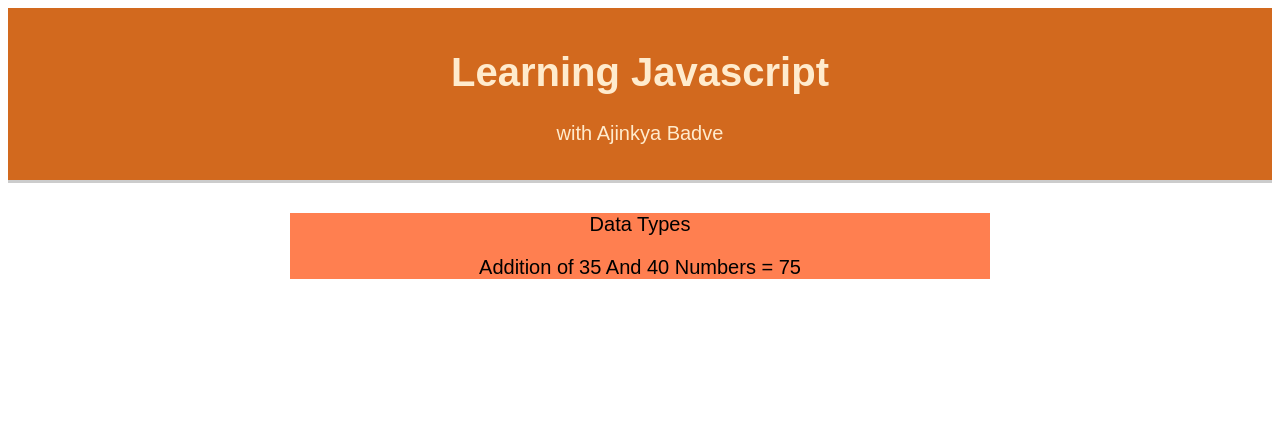
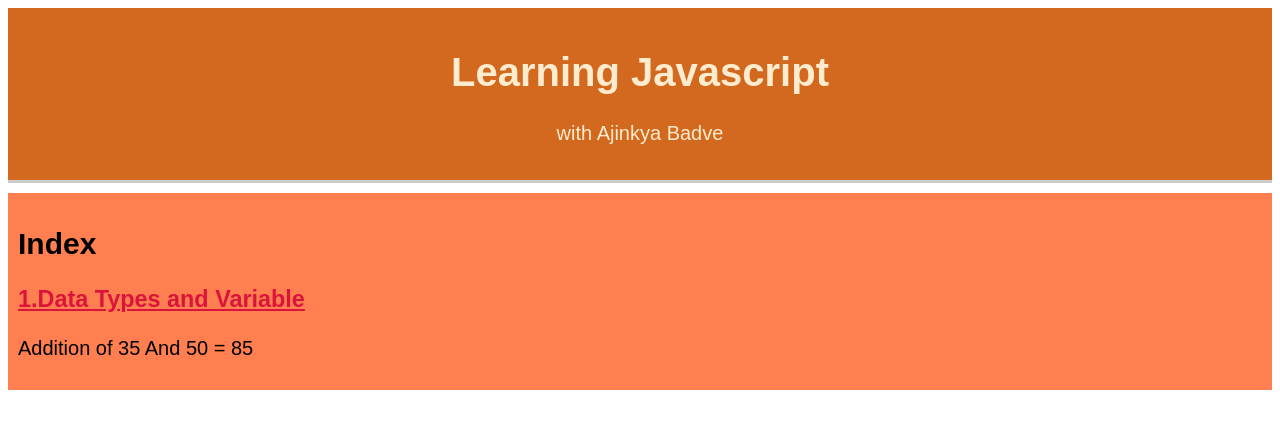
Before and after one commit to asbadve/js_fundamental, a plain HTML site: page index.html in a window 1280 px wide. Drawn offline with Linux system fonts and the light colour scheme.

Commit message:
added function to append the html element in js

```diff
--- a/index.html
+++ b/index.html
@@ -17,18 +17,38 @@
         <p>with Ajinkya Badve</p>
     </div>
 
-    <div class="container">
+
+    <div class="container" id="container_id">
+
+
+        <h2>Index</h1>
 
         <script>
+            // #####################################
             //to check weather the script tag work or not
             // alert("To check wather the script tag work or not")
-            var title = "Data Types";
-            document.write(title);
+
+            // #####################################
+            /* This is how you add the random text to DOM in pure javascript */
+            var html = '<h3 id="title" class ="title_class"><a href=test.html class ="title_href_class">1.Data Types and Variable</a></h3>';
+
+            appendHtml(document.getElementById
+                ("container_id"), html)
+
             //Date Types in java script Number
             var number1 = 35;
-            var number2 = 40;
+            var number2 = 50;
             var addition = number1 + number2;
-            document.writeln("<p>Addition of " + number1 + " And " + number2 + " Numbers =  " + addition + "</p>")
+            document.writeln("<p>Addition of " + number1 + " And " + number2 + " =  " + addition + "</p>")
+
+
+            function appendHtml(el, str) {
+                var div = document.createElement('div');
+                div.innerHTML = str;
+                while (div.children.length > 0) {
+                    el.appendChild(div.children[0]);
+                }
+            }
 
         </script>
     </div>
--- a/style.css
+++ b/style.css
@@ -15,7 +15,19 @@ li{
     padding: 15px;
 }
 .container{
-    width: 700px;
-    margin: 30px auto;
+    text-align: start;
+    width: auto;
+    padding: 10px;
+    margin: 10px auto;
     background-color:coral;
 }
+.title_class{
+    text-align: start;
+    width: auto;
+    /* this is how you add  */
+    color: green;
+}
+.title_href_class{
+    color: crimson
+
+}
```
Also changed, not shown: test.html (added, +12 -0 lines).
